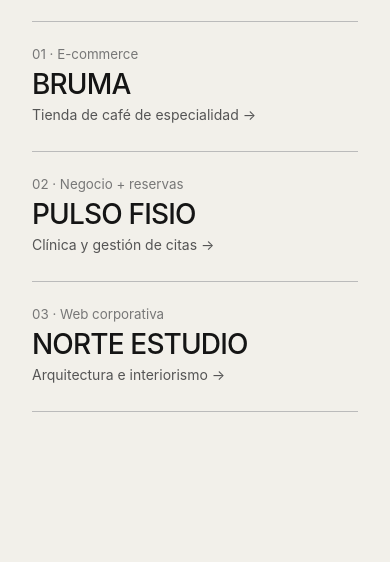
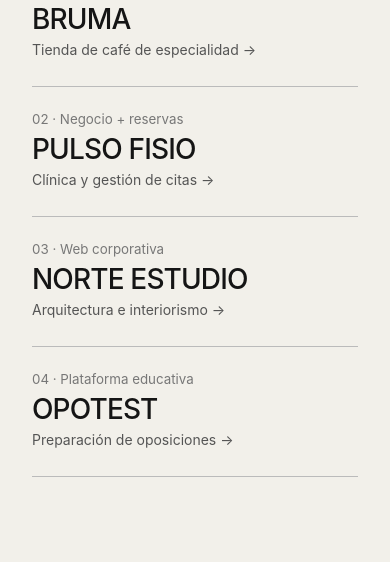
Before and after one commit to DavidTabuyo/deploy-demo, a plain HTML site: page gateway/index.html in a window 390 px wide. Shown: the part 282-844 px from the top of the page. Drawn offline with Linux system fonts and the light colour scheme.

Commit message:
Add OpoTest to shared demo deployment

```diff
--- a/gateway/index.html
+++ b/gateway/index.html
@@ -6,7 +6,7 @@
   <title>Demos · Solución Fácil</title>
   <meta name="robots" content="noindex,nofollow">
   <style>
-    :root{font-family:Inter,ui-sans-serif,system-ui,-apple-system,BlinkMacSystemFont,"Segoe UI",sans-serif;color:#151515;background:#f2f0ea}*{box-sizing:border-box}body{margin:0;min-height:100vh;display:grid;place-items:center;padding:32px}.wrap{width:min(980px,100%)}.eyebrow{font-size:12px;letter-spacing:.14em;text-transform:uppercase;color:#666;margin-bottom:18px}h1{font-size:clamp(42px,8vw,92px);line-height:.92;letter-spacing:-.055em;margin:0 0 42px;font-weight:600}.grid{display:grid;grid-template-columns:repeat(3,1fr);border-top:1px solid #bbb}.card{color:inherit;text-decoration:none;padding:24px 10px 28px 0;border-bottom:1px solid #bbb;min-height:180px;display:flex;flex-direction:column;justify-content:space-between}.card+.card{padding-left:24px;border-left:1px solid #bbb}.card small{color:#777}.card strong{font-size:28px;font-weight:500;letter-spacing:-.03em}.card span{font-size:14px;color:#555}@media(max-width:700px){.grid{grid-template-columns:1fr}.card+.card{padding-left:0;border-left:0}.card{min-height:130px}}
+    :root{font-family:Inter,ui-sans-serif,system-ui,-apple-system,BlinkMacSystemFont,"Segoe UI",sans-serif;color:#151515;background:#f2f0ea}*{box-sizing:border-box}body{margin:0;min-height:100vh;display:grid;place-items:center;padding:32px}.wrap{width:min(1180px,100%)}.eyebrow{font-size:12px;letter-spacing:.14em;text-transform:uppercase;color:#666;margin-bottom:18px}h1{font-size:clamp(42px,8vw,92px);line-height:.92;letter-spacing:-.055em;margin:0 0 42px;font-weight:600}.grid{display:grid;grid-template-columns:repeat(4,1fr);border-top:1px solid #bbb}.card{color:inherit;text-decoration:none;padding:24px 10px 28px 0;border-bottom:1px solid #bbb;min-height:180px;display:flex;flex-direction:column;justify-content:space-between}.card+.card{padding-left:24px;border-left:1px solid #bbb}.card small{color:#777}.card strong{font-size:28px;font-weight:500;letter-spacing:-.03em}.card span{font-size:14px;color:#555}@media(max-width:700px){.grid{grid-template-columns:1fr}.card+.card{padding-left:0;border-left:0}.card{min-height:130px}}
   </style>
 </head>
 <body>
@@ -17,6 +17,7 @@
       <a class="card" href="/bruma/"><small>01 · E-commerce</small><strong>BRUMA</strong><span>Tienda de café de especialidad →</span></a>
       <a class="card" href="/pulso/"><small>02 · Negocio + reservas</small><strong>PULSO FISIO</strong><span>Clínica y gestión de citas →</span></a>
       <a class="card" href="/norte/"><small>03 · Web corporativa</small><strong>NORTE ESTUDIO</strong><span>Arquitectura e interiorismo →</span></a>
+      <a class="card" href="/opotest/"><small>04 · Plataforma educativa</small><strong>OPOTEST</strong><span>Preparación de oposiciones →</span></a>
     </div>
   </main>
 </body>
```
Also changed, not shown: 5 other files.
